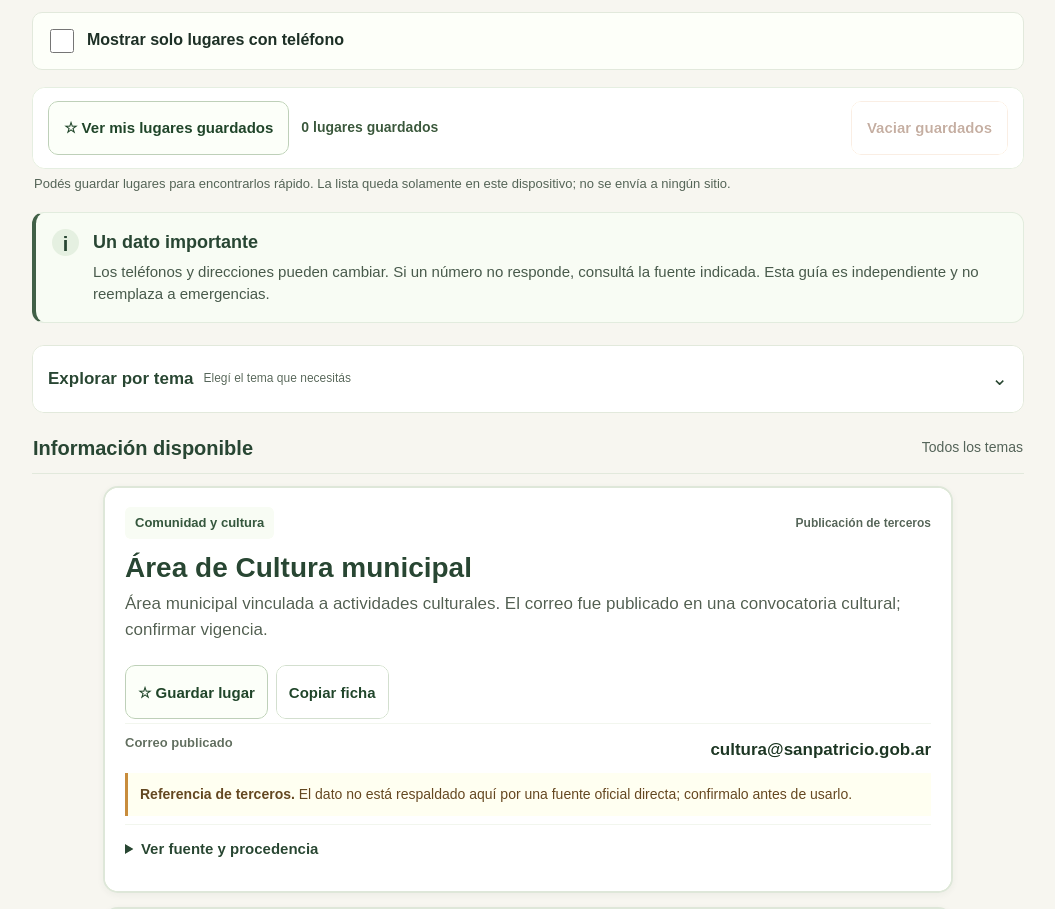
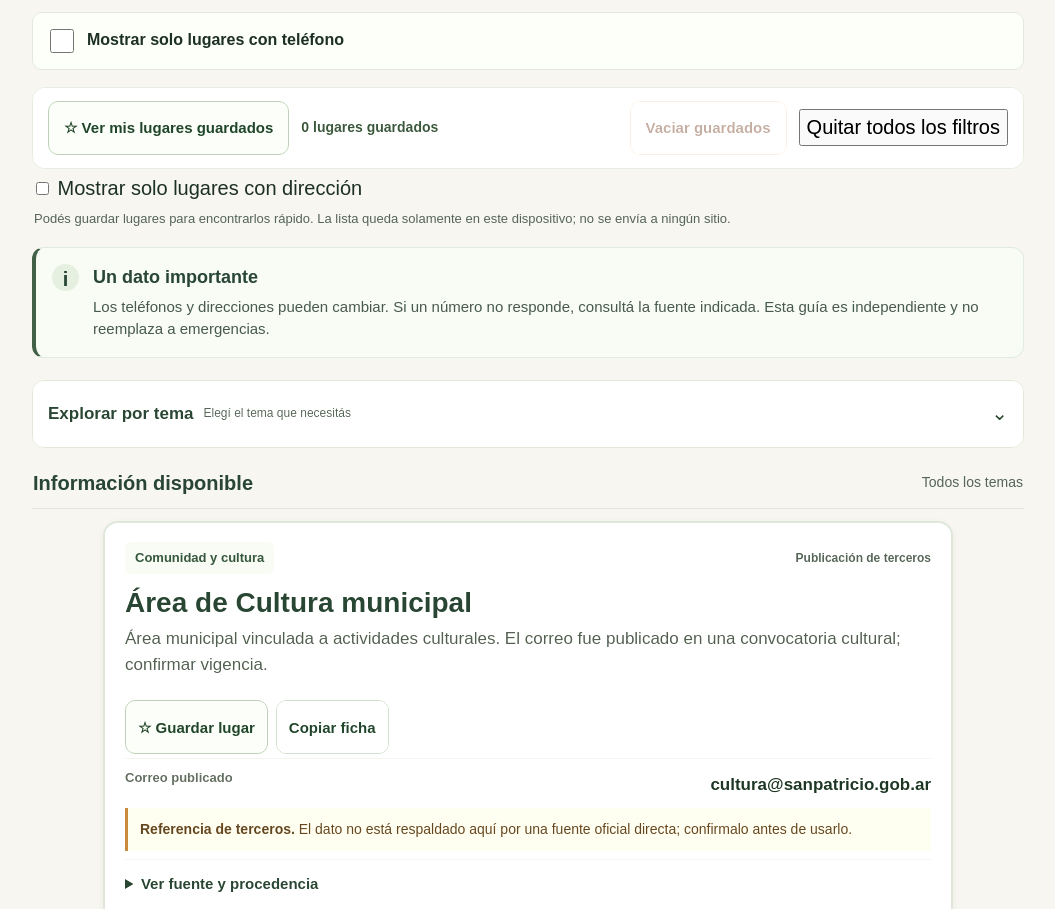
Before and after one commit to eliasmartinezcultural-glitch/SOPORTE-LOCAL, a plain HTML site: page index.html in a window 1280 px wide. Shown: the part 1048-1957 px from the top of the page, without its empty margins (112-1167 px from the left). Drawn offline with Linux system fonts and the light colour scheme.

Commit message:
Ampliar filtros y navegación simple de la agenda

```diff
--- a/index.html
+++ b/index.html
@@ -163,7 +163,12 @@
         <button class="saved-toggle" id="favoritesToggle" type="button" aria-pressed="false">☆ Ver mis lugares guardados</button>
         <span class="saved-count" id="favoritesCount" aria-live="polite">0 guardados</span>
         <button class="saved-clear" id="clearFavorites" type="button" disabled>Vaciar guardados</button>
+        <button class="clear-all-filters" id="clearAllFilters" type="button">Quitar todos los filtros</button>
       </div>
+      <label class="address-filter" for="addressOnly">
+        <input id="addressOnly" type="checkbox">
+        <span>Mostrar solo lugares con dirección</span>
+      </label>
       <p class="saved-help">Podés guardar lugares para encontrarlos rápido. La lista queda solamente en este dispositivo; no se envía a ningún sitio.</p>
 
     <section class="notice" aria-label="Importante">
```
